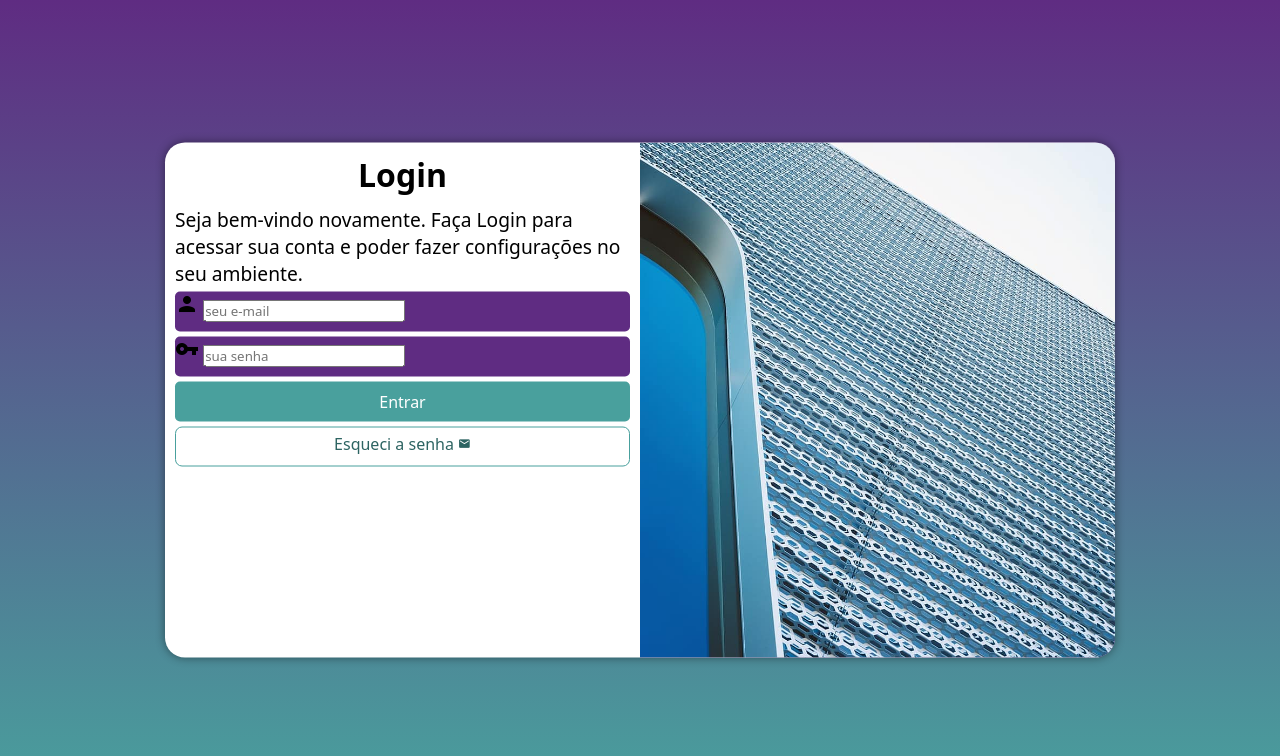
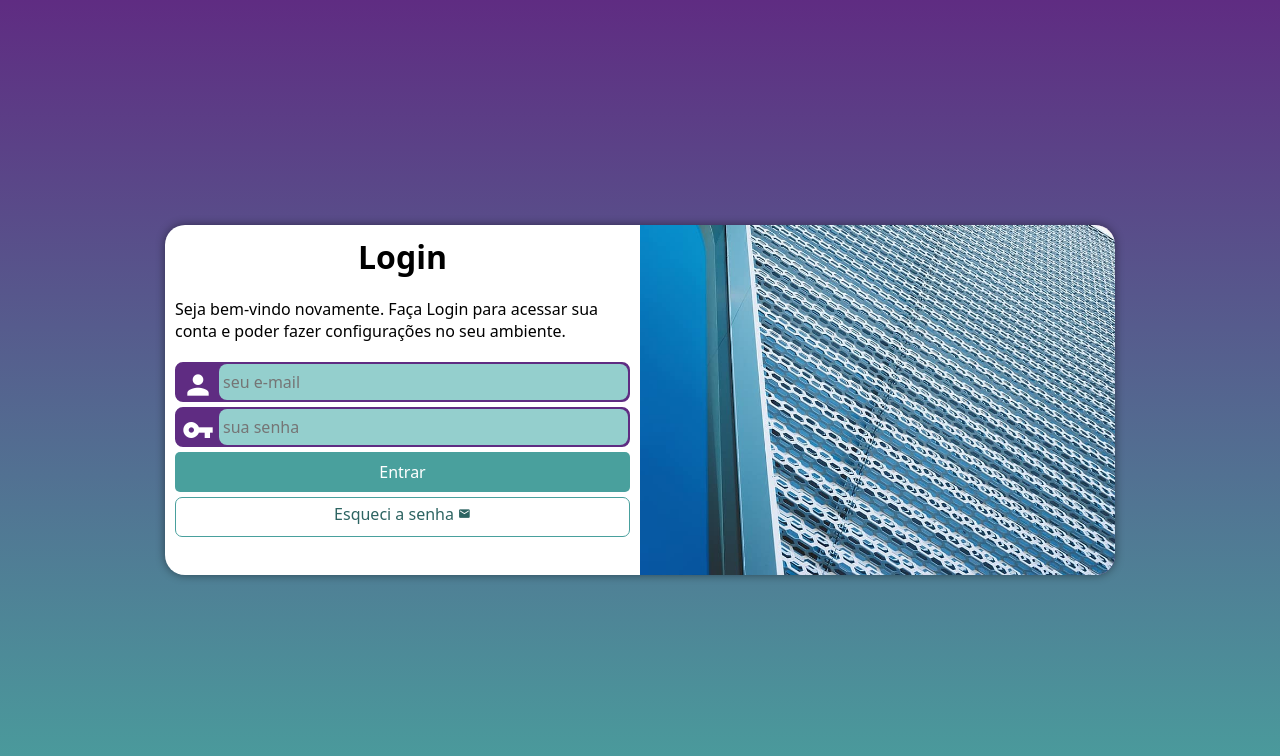
Before and after one commit to k2c-cacc/projeto-login, a plain HTML site: page index.html in a window 1280 px wide. Drawn offline with Linux system fonts and the light colour scheme.

Commit message:
Final projeto-login ajuste transform

```diff
--- a/estilos/media-query.css
+++ b/estilos/media-query.css
@@ -1,6 +1,6 @@
 @charset "UTF-8";
 
-@media screen and (min-width: 768px) and (max-width: 992px) {
+@media screen and (min-width: 768px) and (max-width: 992px) { /* Configução tablet */
 
     body {
         background-image: linear-gradient(to top,
@@ -9,6 +9,7 @@
 
     section#login {
         width: 80vw;
+        height: 280px;
     }
 
     section#login>div#imagem {
@@ -24,13 +25,14 @@
 }
 
 @media screen and (min-width: 992px) {
-    body {
+    body {  /* Configuração tela grande */
         background-image: linear-gradient(to top,
         #49a09d, #5f2c82);
     }
 
     section#login {
         width: 950px;
+        height: 350px;
     }
 
     section#login > div#imagem {
@@ -49,6 +51,7 @@
     }
 
     div#formulario > p {
-        font-size: 1.2em;
+        font-size: 1em;
+        margin: 20px 0px;
     }
 }
--- a/estilos/style.css
+++ b/estilos/style.css
@@ -30,17 +30,19 @@ section#login {
     position: absolute;
     top: 50%;
     left: 50%;
-    transform: translate(-50%, -50%);
     overflow: hidden;
     /* Tudo que ficar fora da borda esconder */
 
     background-color: white;
     width: 310px;
     /* Original 250px */
-    height: 515px; /* 500px; */
+    height: 515px;
+    /* 500px; */
     border-radius: 20px;
     box-shadow: 0px 0px 10px rgba(0, 0, 0, 0.450);
 
+    /* Sempre que tiver uma animação/transformação este seja o último parametro */
+    transform: translate(-50%, -50%);
     transition: width .3s, heigth .3s;
     transition-timing-function: ease;
 }
@@ -67,17 +69,46 @@ div#formulario>p {
     font-size: .8em;
 }
 
-form > div.campo {
+form>div.campo {
     background-color: #5f2c82;
+    border: 2px solid #5f2c82;
     display: block;
     width: 100%;
     height: 40px;
-    border-radius: 5px;
+    border-radius: 8px;
+    /* 5px; */
     margin: 5px 0px;
 }
 
-div.campo > label {
+div.campo>label {
     display: none;
+}
+
+div.campo>span {
+    color: white;
+    /* background-color: black; */
+    font-size: 2em;
+    width: 40px;
+    padding: 5px;
+}
+
+div.campo>input {
+    background-color: #94cfcd;
+    font-size: 1em;
+    width: calc(100% - 42px);
+    /* width: calc(100% - 44px); */
+    /* 100%; não pode, é p total incluindo icon */
+    height: 100%;
+    border: 0px;
+    border-radius: 8px;
+    padding: 4px;
+    /* Sempre que tiver uma animação/transformação este seja o último parametro */
+    transform: translate(42px, -42px);
+}
+
+div.campo>input:focus-within {
+    background-color: white;
+    border: none;
 }
 
 form>input[type=submit] {
@@ -104,10 +135,12 @@ form>a.botao {
     height: 40px;
     padding-top: 5px;
     margin-top: 5px;
-    background-color: white;  /* original #6cd3cf; */
+    background-color: white;
+    /* original #6cd3cf; */
     color: #2d6462;
     border: 1px solid #49a09d;
-    border-radius: 7px;   /* 5px; */
+    border-radius: 7px;
+    /* 5px; */
     text-decoration: none;
 }
 
```
